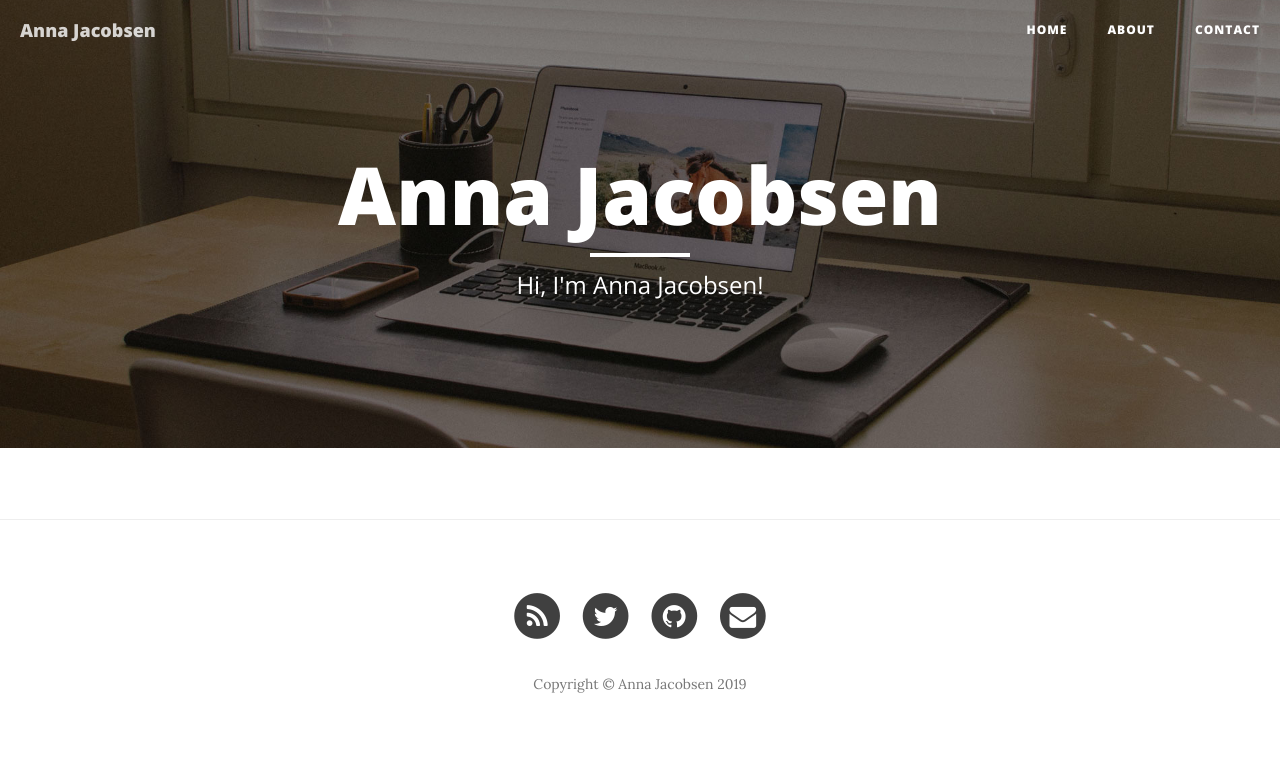
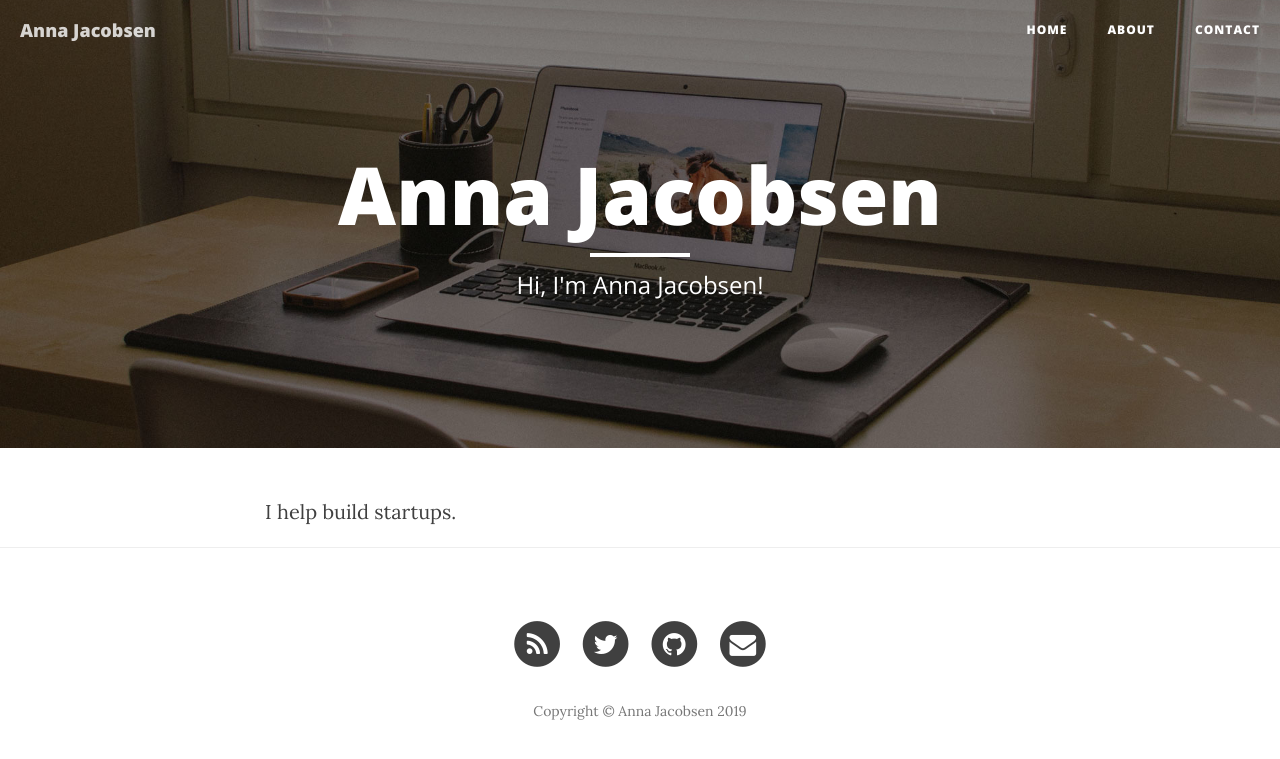
Before and after one commit to annaj/annaj, a Jekyll site: the page built from index.html, in a window 1280 px wide. Shown: the top 759 px of the page. Built offline with Jekyll 4.4.1, drawn with Linux system fonts in a browser that asks for light colours; nearby versions of some CDN libraries; the list of posts is cut into pages by our own code.

Commit message:
added I help build startups

```diff
--- a/index.html
+++ b/index.html
@@ -1,7 +1,11 @@
 ---
 layout: page
-description: "Hi, I'm Anna Jacobsen!"
+description: 'Hi, I''m Anna Jacobsen!'
+published: true
 ---
+I help build startups.
+
+
 
 {% for post in paginator.posts %}
 <div class="post-preview">
```
